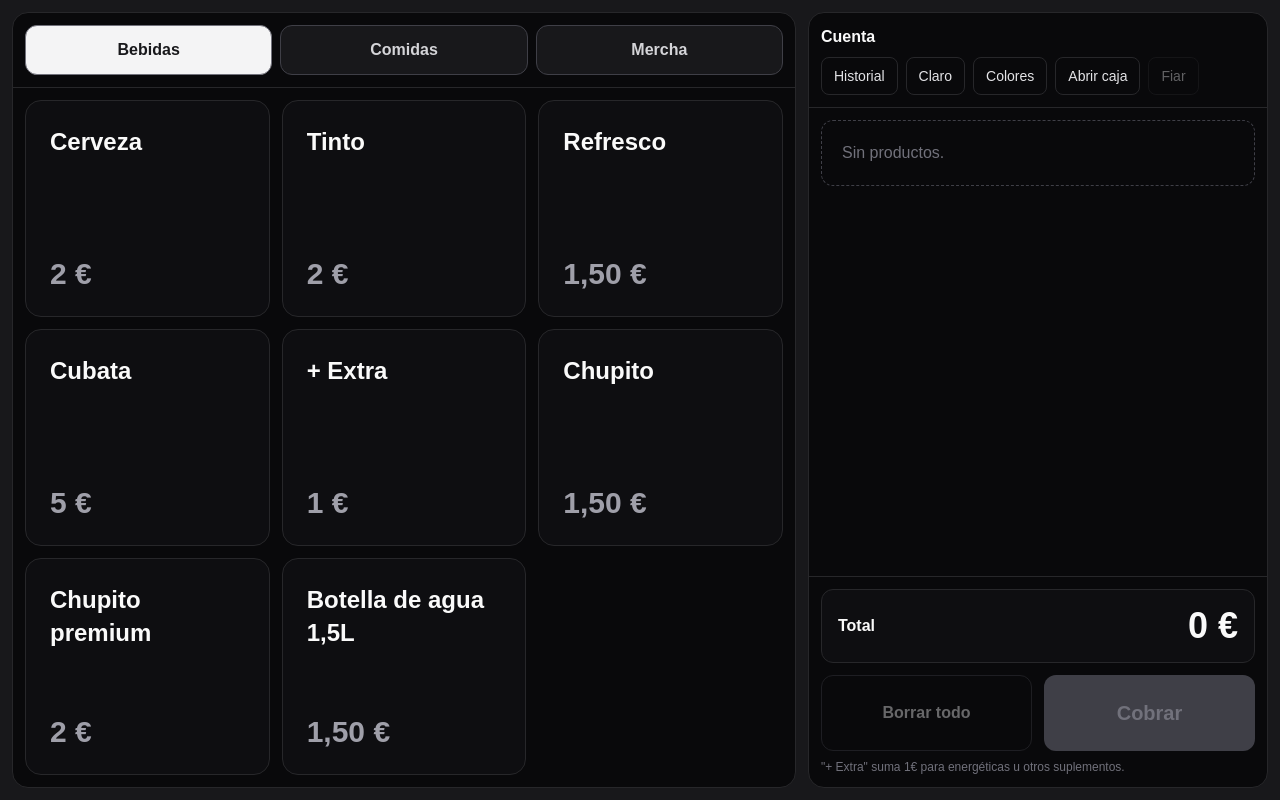
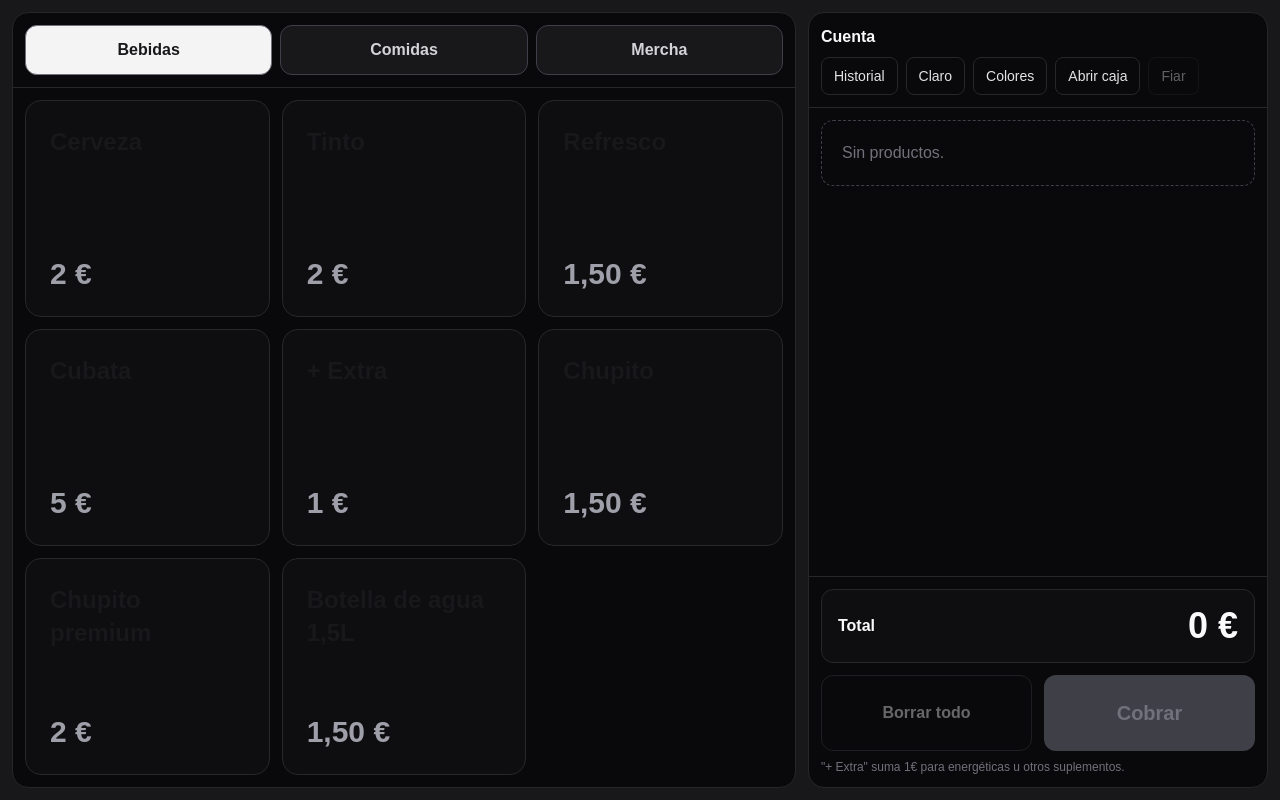
Before and after one commit to jgarcia311999/tpv-comision, a Next.js app: page / in a window 1280 px wide. Built offline with nearby package versions, Linux system fonts and the light colour scheme.

Commit message:
nombres de productos siempre en negro

```diff
--- a/app/page.tsx
+++ b/app/page.tsx
@@ -400,7 +400,7 @@ export default function Home() {
                       onClick={() => add(p.id)}
                       className={`flex flex-col justify-between rounded-2xl border p-6 text-left transition active:scale-[0.97] ${colored || productBaseClass}`}
                     >
-                      <div className="text-2xl font-semibold leading-snug">{p.name}</div>
+                      <div className="text-2xl font-semibold leading-snug text-zinc-900">{p.name}</div>
                       <div className={`mt-4 text-3xl font-bold ${colored ? "opacity-70" : light ? "text-zinc-500" : "text-zinc-400"}`}>
                         {eur(p.price)}
                       </div>
```
